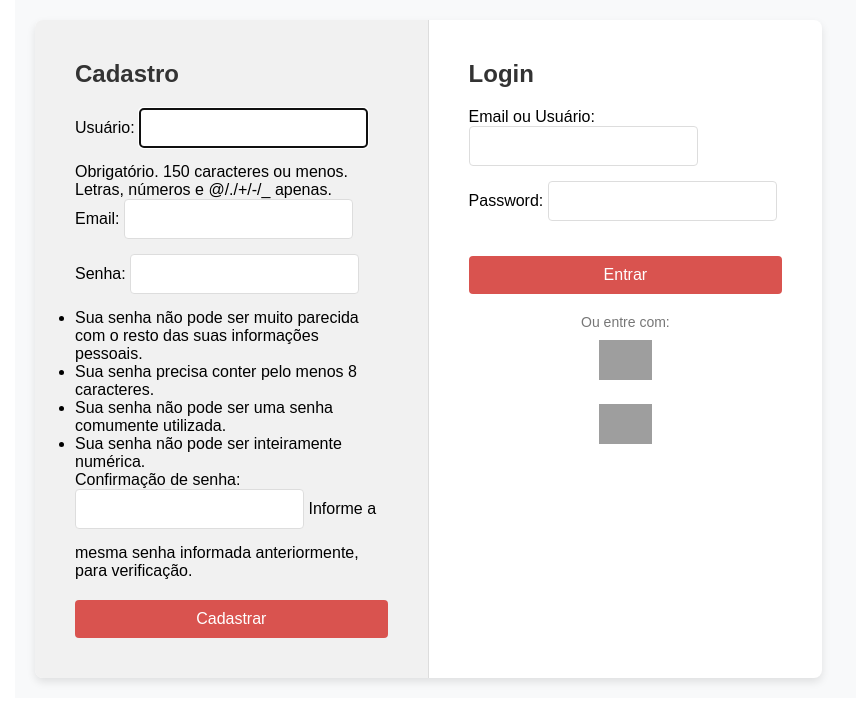
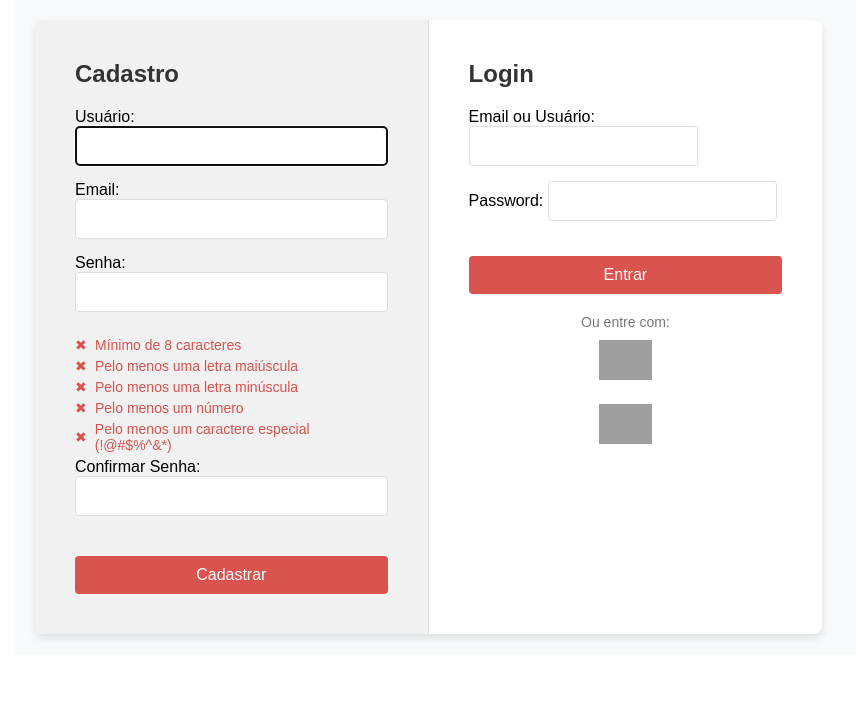
Before and after one commit to guimoura0202/django-authentication, a Django app: page / in a window 1280 px wide. Shown: the top 724 px of the page, without its empty margins (113-969 px from the left). Run offline with Django 5.2, Linux system fonts and the light colour scheme; parts of the project's set-up code (start-up, migrations or seed data) failed here and were passed over; some libraries are stand-ins or nearby versions; grey boxes are pictures that could not be loaded.

Commit message:
mudei as verificações de senha e email que tava bem feio

```diff
--- a/templates/index.html
+++ b/templates/index.html
@@ -21,9 +21,38 @@
         <div class="auth-box">
             <div class="auth-left">
                 <h2>Cadastro</h2>
-                <form method="post" action="">
+                <form method="post" action="" id="signup-form">
                     {% csrf_token %}
-                    {{ signup_form.as_p }}
+                    {{ signup_form.non_field_errors }}
+
+                    <label for="id_username">Usuário:</label>
+                    {{ signup_form.username }}
+                    {{ signup_form.username.errors }}
+
+                    <label for="id_email">Email:</label>
+                    {{ signup_form.email }}
+                    {{ signup_form.email.errors }}
+
+                    <label for="id_password1">Senha:</label>
+                    {{ signup_form.password1 }}
+                    {{ signup_form.password1.errors }}
+
+                    <!-- Lista de requisitos da senha -->
+                    <ul class="password-requirements" id="password-requirements">
+                        <li id="req-length">Mínimo de 8 caracteres</li>
+                        <li id="req-uppercase">Pelo menos uma letra maiúscula</li>
+                        <li id="req-lowercase">Pelo menos uma letra minúscula</li>
+                        <li id="req-number">Pelo menos um número</li>
+                        <li id="req-special">Pelo menos um caractere especial (!@#$%^&*)</li>
+                    </ul>
+
+                    <label for="id_password2">Confirmar Senha:</label>
+                    {{ signup_form.password2 }}
+                    {{ signup_form.password2.errors }}
+
+                    <!-- Feedback de correspondência de senha -->
+                    <p class="password-match" id="password-match"></p>
+
                     <button type="submit" name="signup">Cadastrar</button>
                 </form>
             </div>
@@ -46,5 +75,75 @@
             </div>
         </div>
     </div>
+
+    <!-- JavaScript para validação da senha -->
+    <script>
+        document.addEventListener('DOMContentLoaded', function() {
+            const passwordInput = document.getElementById('id_password1');
+            const confirmPasswordInput = document.getElementById('id_password2');
+            const passwordRequirements = {
+                length: document.getElementById('req-length'),
+                uppercase: document.getElementById('req-uppercase'),
+                lowercase: document.getElementById('req-lowercase'),
+                number: document.getElementById('req-number'),
+                special: document.getElementById('req-special')
+            };
+            const passwordMatch = document.getElementById('password-match');
+
+            function validatePassword(password) {
+                // Regras de validação
+                const validations = {
+                    length: password.length >= 8,
+                    uppercase: /[A-Z]/.test(password),
+                    lowercase: /[a-z]/.test(password),
+                    number: /[0-9]/.test(password),
+                    special: /[!@#$%^&*]/.test(password)
+                };
+
+                // Atualizar o DOM com base nas validações
+                for (let key in validations) {
+                    if (validations[key]) {
+                        passwordRequirements[key].classList.add('valid');
+                        passwordRequirements[key].classList.remove('invalid');
+                    } else {
+                        passwordRequirements[key].classList.remove('valid');
+                        passwordRequirements[key].classList.add('invalid');
+                    }
+                }
+
+                // Retornar se todas as validações são verdadeiras
+                return Object.values(validations).every(Boolean);
+            }
+
+            function checkPasswordMatch() {
+                const password = passwordInput.value;
+                const confirmPassword = confirmPasswordInput.value;
+
+                if (confirmPassword === "") {
+                    passwordMatch.textContent = "";
+                    passwordMatch.classList.remove('valid', 'invalid');
+                    return;
+                }
+
+                if (password === confirmPassword) {
+                    passwordMatch.textContent = "As senhas coincidem.";
+                    passwordMatch.classList.add('valid');
+                    passwordMatch.classList.remove('invalid');
+                } else {
+                    passwordMatch.textContent = "As senhas não coincidem.";
+                    passwordMatch.classList.add('invalid');
+                    passwordMatch.classList.remove('valid');
+                }
+            }
+
+            // Eventos
+            passwordInput.addEventListener('input', function() {
+                validatePassword(passwordInput.value);
+                checkPasswordMatch();
+            });
+
+            confirmPasswordInput.addEventListener('input', checkPasswordMatch);
+        });
+    </script>
 </body>
 </html>
--- a/templates/static/style.css
+++ b/templates/static/style.css
@@ -257,3 +257,44 @@ form button[type="submit"]:hover, button:hover, a.button:hover {
     margin-bottom: 25px;
     text-align: center;
 }
+.password-requirements {
+    list-style: none;
+    padding: 0;
+    margin-top: 10px;
+}
+
+.password-requirements li {
+    display: flex;
+    align-items: center;
+    margin-bottom: 5px;
+    font-size: 14px;
+    color: #d9534f; /* Vermelho por padrão */
+}
+
+.password-requirements li.valid {
+    color: #5cb85c; /* Verde quando válido */
+}
+
+.password-requirements li::before {
+    content: '✖'; /* X por padrão */
+    display: inline-block;
+    width: 20px;
+}
+
+.password-requirements li.valid::before {
+    content: '✔'; /* Check quando válido */
+}
+
+/* Estilos para feedback de confirmação de senha */
+.password-match {
+    font-size: 14px;
+    margin-top: 5px;
+}
+
+.password-match.valid {
+    color: #5cb85c; /* Verde */
+}
+
+.password-match.invalid {
+    color: #d9534f; /* Vermelho */
+}
```
Also changed, not shown: auth_site/migrations/0003_alter_game_title_alter_review_title.py (added).
